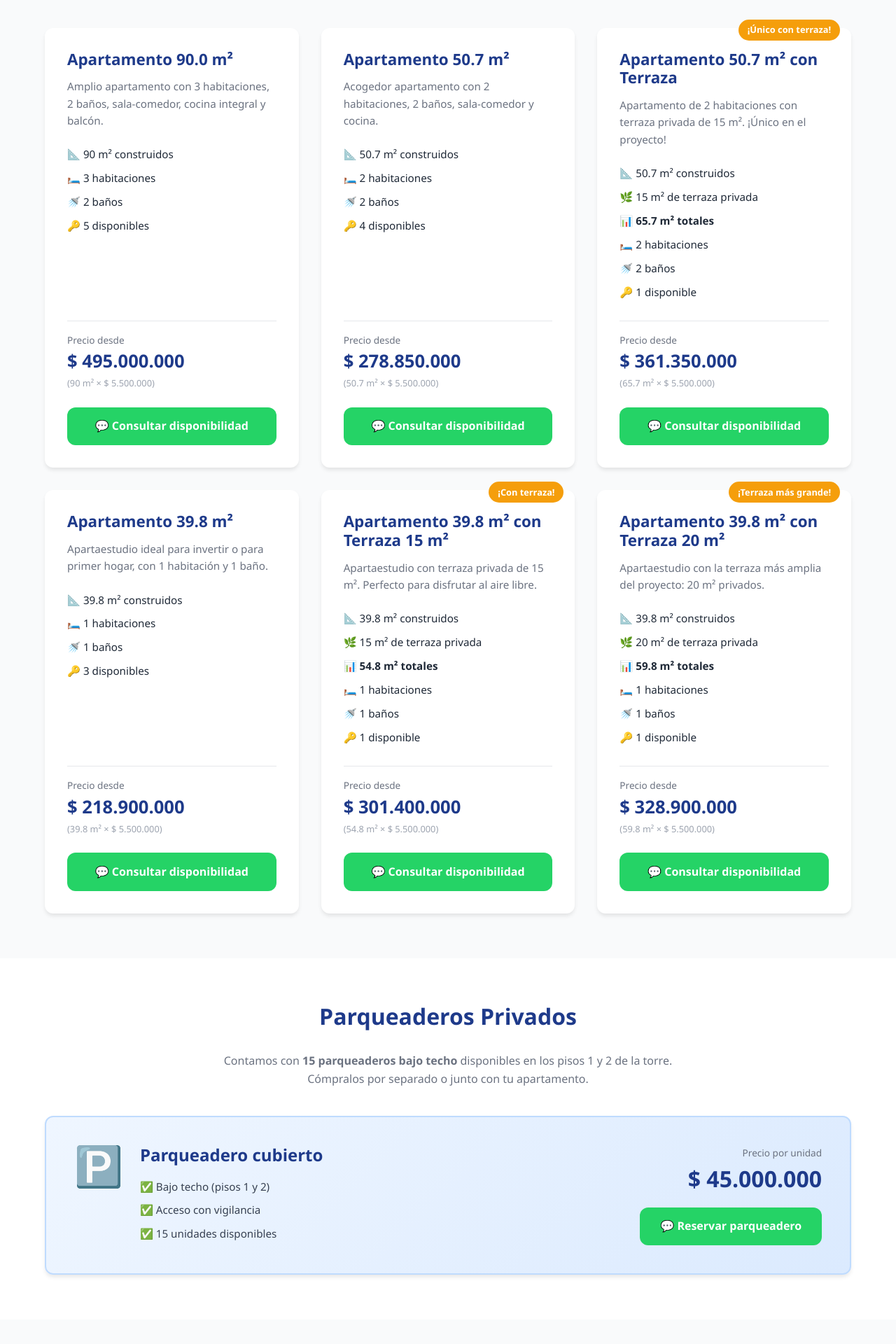
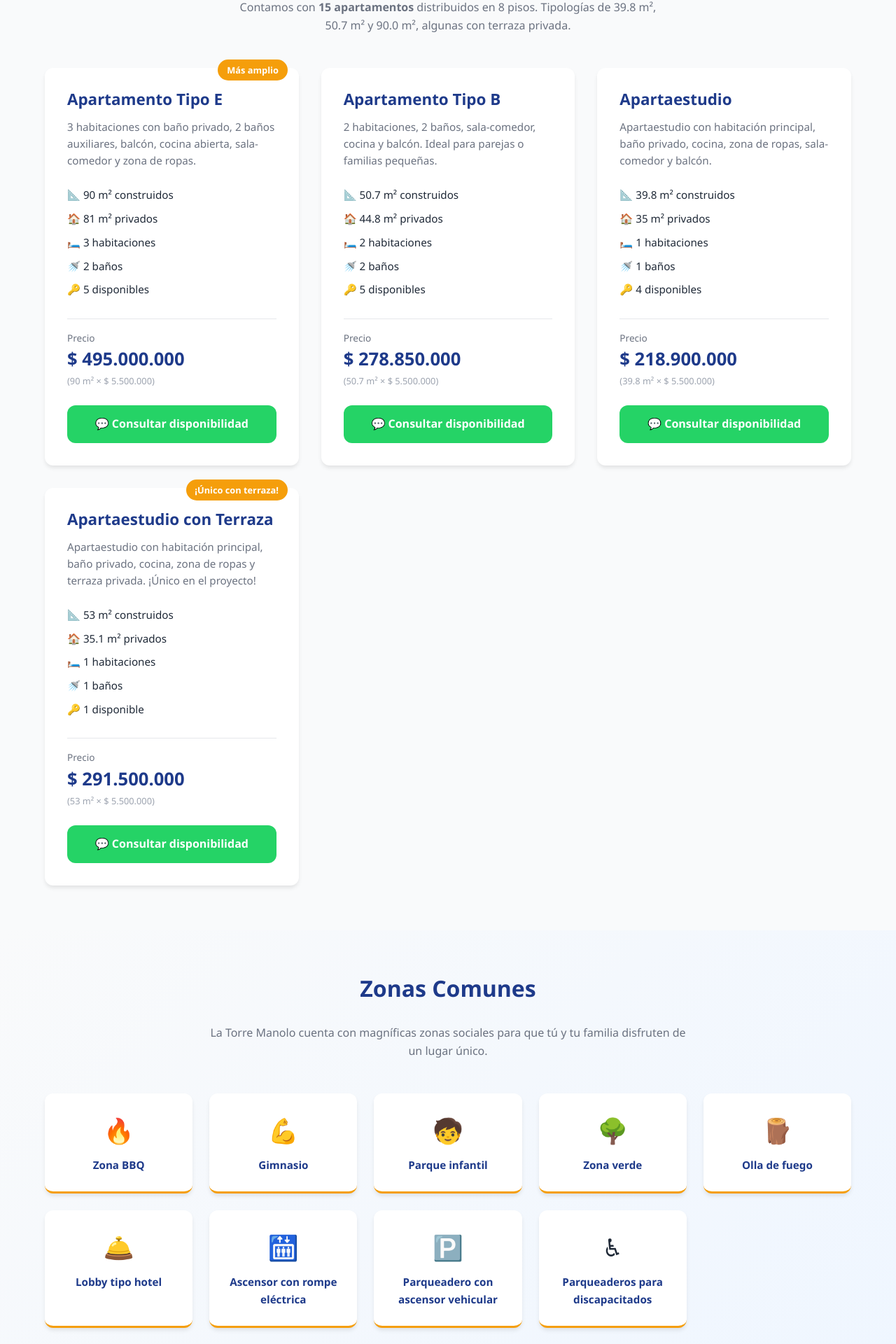
Before and after one commit to andresCaipaAldana/InversionesSur, a React (Vite) app: page / in a window 1280 px wide. Shown: the part 750-2670 px from the top of the page at 70% size. Built offline with nearby package versions, Linux system fonts and the light colour scheme.

Commit message:
nueva informacion con brochure

```diff
--- a/src/App.jsx
+++ b/src/App.jsx
@@ -1,6 +1,7 @@
 import Header from './components/Header'
 import Hero from './components/Hero'
 import Apartamentos from './components/Apartamentos'
+import ZonasComunes from './components/ZonasComunes'
 import Parqueaderos from './components/Parqueaderos'
 import Entorno from './components/Entorno'
 import Mapa from './components/Mapa'
@@ -12,6 +13,7 @@ function App() {
       <Header />
       <Hero />
       <Apartamentos />
+      <ZonasComunes />
       <Parqueaderos />
       <Entorno />
       <Mapa />
--- a/src/components/Apartamentos.jsx
+++ b/src/components/Apartamentos.jsx
@@ -1,7 +1,6 @@
 import {
   apartamentos,
   calcularPrecio,
-  calcularAreaTotal,
   formatearPrecio,
   PRECIO_M2,
 } from '../data/apartamentos'
@@ -16,14 +15,13 @@ function Apartamentos() {
         <h2>Nuestros Apartamentos</h2>
         <p className="apartamentos__intro">
           Contamos con <strong>15 apartamentos</strong> distribuidos en 8 pisos.
-          Tipologías de 40 m², 65 m² y 90 m². Algunos con terraza privada única.
+          Tipologías de 39.8 m², 50.7 m² y 90.0 m², algunas con terraza privada.
         </p>
         <div className="apartamentos__grid">
           {apartamentos.map((apto) => {
-            const areaTotal = calcularAreaTotal(apto.area, apto.areaTerraza)
-            const precio = calcularPrecio(apto.area, apto.areaTerraza)
+            const precio = calcularPrecio(apto.areaConstruida)
             const mensaje = encodeURIComponent(
-              `Hola, estoy interesado en el ${apto.tipo} de Inversiones Sur. ¿Me pueden dar más información?`
+              `Hola, estoy interesado en el ${apto.tipo} de la Torre Manolo. ¿Me pueden dar más información?`
             )
             const linkWhatsApp = `https://wa.me/${TELEFONO}?text=${mensaje}`
 
@@ -36,13 +34,8 @@ function Apartamentos() {
                 <p className="card__descripcion">{apto.descripcion}</p>
 
                 <ul className="card__detalles">
-                  <li>📐 {apto.area} m² construidos</li>
-                  {apto.areaTerraza > 0 && (
-                    <li>🌿 {apto.areaTerraza} m² de terraza privada</li>
-                  )}
-                  {apto.areaTerraza > 0 && (
-                    <li>📊 <strong>{areaTotal} m² totales</strong></li>
-                  )}
+                  <li>📐 {apto.areaConstruida} m² construidos</li>
+                  <li>🏠 {apto.areaPrivada} m² privados</li>
                   <li>🛏️ {apto.habitaciones} habitaciones</li>
                   <li>🚿 {apto.banos} baños</li>
                   <li>
@@ -52,12 +45,12 @@ function Apartamentos() {
                 </ul>
 
                 <div className="card__precio">
-                  <span className="card__precio-label">Precio desde</span>
+                  <span className="card__precio-label">Precio</span>
                   <span className="card__precio-valor">
                     {formatearPrecio(precio)}
                   </span>
                   <span className="card__precio-m2">
-                    ({areaTotal} m² × {formatearPrecio(PRECIO_M2)})
+                    ({apto.areaConstruida} m² × {formatearPrecio(PRECIO_M2)})
                   </span>
                 </div>
 
--- a/src/components/Hero.jsx
+++ b/src/components/Hero.jsx
@@ -2,7 +2,7 @@ import './Hero.css'
 import { TORRE } from '../data/apartamentos'
 
 const WHATSAPP =
-  'https://wa.me/573017982968?text=Hola,%20quiero%20informaci%C3%B3n%20sobre%20los%20apartamentos%20de%20la%20Torre%20Manolo'
+  'https://wa.me/573017982968?text=Hola,%20quiero%20informaci%C3%B3n%20sobre%20la%20Torre%20Manolo'
 
 function Hero() {
   return (
@@ -10,10 +10,10 @@ function Hero() {
       <div className="container hero__contenido">
         <span className="hero__badge">Torre {TORRE}</span>
         <h1 className="hero__titulo">
-          Tu nuevo hogar en <span>Fusagasugá</span>
+          Un espacio perfecto para <span>invertir en tu bienestar</span>
         </h1>
         <p className="hero__subtitulo">
-          Apartamentos modernos de 39.8 m², 50.7 m² y 90.0 m² en el corazón de
+          Apartamentos modernos de 39.8 m², 50.7 m² y 90.0 m² en Fusagasugá,
           Cundinamarca.
           <br />
           Precio desde <strong>$5.500.000 / m²</strong>
--- a/src/components/Mapa.jsx
+++ b/src/components/Mapa.jsx
@@ -14,12 +14,13 @@ function Mapa() {
         <p className="mapa__intro">
           <strong>{DIRECCION}</strong>
           <br />
-          En una zona residencial tranquila, rodeada de colegios, universidades y
-          comercio.
+          Cerca a las principales vías de acceso: Calle 22, Transversal 12 y
+          Carrera 3. Rodeado de importantes sitios de educación, salud,
+          entretenimiento y comercio.
         </p>
         <div className="mapa__contenedor">
           <iframe
-            title="Ubicación Inversiones Sur"
+            title="Ubicación Torre Manolo"
             src={src}
             width="100%"
             height="450"
--- /dev/null
+++ b/src/components/ZonasComunes.css
@@ -0,0 +1,43 @@
+.zonas {
+  background: linear-gradient(135deg, #f9fafb 0%, #eff6ff 100%);
+}
+
+.zonas__intro {
+  text-align: center;
+  max-width: 700px;
+  margin: 0 auto 3rem;
+  color: #6b7280;
+}
+
+.zonas__grid {
+  display: grid;
+  grid-template-columns: repeat(auto-fit, minmax(180px, 1fr));
+  gap: 1.5rem;
+}
+
+.zonas__item {
+  background: var(--color-blanco);
+  border-radius: var(--radio);
+  padding: 1.5rem 1rem;
+  text-align: center;
+  box-shadow: var(--sombra);
+  transition: transform 0.3s, box-shadow 0.3s;
+  border-bottom: 3px solid var(--color-secundario);
+}
+
+.zonas__item:hover {
+  transform: translateY(-5px);
+  box-shadow: 0 12px 24px rgba(0, 0, 0, 0.12);
+}
+
+.zonas__icono {
+  font-size: 2.2rem;
+  display: block;
+  margin-bottom: 0.6rem;
+}
+
+.zonas__nombre {
+  font-weight: 600;
+  color: var(--color-primario);
+  font-size: 0.95rem;
+}
--- /dev/null
+++ b/src/components/ZonasComunes.jsx
@@ -0,0 +1,26 @@
+import { zonasComunes } from '../data/apartamentos'
+import './ZonasComunes.css'
+
+function ZonasComunes() {
+  return (
+    <section className="zonas">
+      <div className="container">
+        <h2>Zonas Comunes</h2>
+        <p className="zonas__intro">
+          La Torre Manolo cuenta con magníficas zonas sociales para que tú y tu
+          familia disfruten de un lugar único.
+        </p>
+        <div className="zonas__grid">
+          {zonasComunes.map((zona, idx) => (
+            <div key={idx} className="zonas__item">
+              <span className="zonas__icono">{zona.icono}</span>
+              <span className="zonas__nombre">{zona.nombre}</span>
+            </div>
+          ))}
+        </div>
+      </div>
+    </section>
+  )
+}
+
+export default ZonasComunes
--- a/src/data/apartamentos.js
+++ b/src/data/apartamentos.js
@@ -5,76 +5,64 @@ export const TORRE = 'Manolo'
 export const apartamentos = [
   {
     id: 1,
-    tipo: 'Apartamento 90.0 m²',
-    area: 90.0,
-    areaTerraza: 0,
+    tipo: 'Apartamento Tipo E',
+    areaPrivada: 81.0,
+    areaConstruida: 90.0,
     habitaciones: 3,
     banos: 2,
     disponibles: 5,
     descripcion:
-      'Amplio apartamento con 3 habitaciones, 2 baños, sala-comedor, cocina integral y balcón.',
-    etiqueta: null,
+      '3 habitaciones con baño privado, 2 baños auxiliares, balcón, cocina abierta, sala-comedor y zona de ropas.',
+    etiqueta: 'Más amplio',
   },
   {
     id: 2,
-    tipo: 'Apartamento 50.7 m²',
-    area: 50.7,
-    areaTerraza: 0,
+    tipo: 'Apartamento Tipo B',
+    areaPrivada: 44.8,
+    areaConstruida: 50.7,
     habitaciones: 2,
     banos: 2,
-    disponibles: 4,
+    disponibles: 5,
     descripcion:
-      'Acogedor apartamento con 2 habitaciones, 2 baños, sala-comedor y cocina.',
+      '2 habitaciones, 2 baños, sala-comedor, cocina y balcón. Ideal para parejas o familias pequeñas.',
     etiqueta: null,
   },
   {
     id: 3,
-    tipo: 'Apartamento 50.7 m² con Terraza',
-    area: 50.7,
-    areaTerraza: 15,
-    habitaciones: 2,
-    banos: 2,
-    disponibles: 1,
+    tipo: 'Apartaestudio',
+    areaPrivada: 35.0,
+    areaConstruida: 39.8,
+    habitaciones: 1,
+    banos: 1,
+    disponibles: 4,
     descripcion:
-      'Apartamento de 2 habitaciones con terraza privada de 15 m². ¡Único en el proyecto!',
-    etiqueta: '¡Único con terraza!',
+      'Apartaestudio con habitación principal, baño privado, cocina, zona de ropas, sala-comedor y balcón.',
+    etiqueta: null,
   },
   {
     id: 4,
-    tipo: 'Apartamento 39.8 m²',
-    area: 39.8,
-    areaTerraza: 0,
-    habitaciones: 1,
-    banos: 1,
-    disponibles: 3,
-    descripcion:
-      'Apartaestudio ideal para invertir o para primer hogar, con 1 habitación y 1 baño.',
-    etiqueta: null,
-  },
-  {
-    id: 5,
-    tipo: 'Apartamento 39.8 m² con Terraza 15 m²',
-    area: 39.8,
-    areaTerraza: 15,
+    tipo: 'Apartaestudio con Terraza',
+    areaPrivada: 35.1,
+    areaConstruida: 53.0,
     habitaciones: 1,
     banos: 1,
     disponibles: 1,
     descripcion:
-      'Apartaestudio con terraza privada de 15 m². Perfecto para disfrutar al aire libre.',
-    etiqueta: '¡Con terraza!',
+      'Apartaestudio con habitación principal, baño privado, cocina, zona de ropas y terraza privada. ¡Único en el proyecto!',
+    etiqueta: '¡Único con terraza!',
   },
-  {
-    id: 6,
-    tipo: 'Apartamento 39.8 m² con Terraza 20 m²',
-    area: 39.8,
-    areaTerraza: 20,
-    habitaciones: 1,
-    banos: 1,
-    disponibles: 1,
-    descripcion:
-      'Apartaestudio con la terraza más amplia del proyecto: 20 m² privados.',
-    etiqueta: '¡Terraza más grande!',
-  },
+]
+
+export const zonasComunes = [
+  { icono: '🔥', nombre: 'Zona BBQ' },
+  { icono: '💪', nombre: 'Gimnasio' },
+  { icono: '🧒', nombre: 'Parque infantil' },
+  { icono: '🌳', nombre: 'Zona verde' },
+  { icono: '🪵', nombre: 'Olla de fuego' },
+  { icono: '🛎️', nombre: 'Lobby tipo hotel' },
+  { icono: '🛗', nombre: 'Ascensor con rompe eléctrica' },
+  { icono: '🅿️', nombre: 'Parqueadero con ascensor vehicular' },
+  { icono: '♿', nombre: 'Parqueaderos para discapacitados' },
 ]
 
 export const formatearPrecio = (valor) => {
@@ -85,10 +73,6 @@ export const formatearPrecio = (valor) => {
   }).format(valor)
 }
 
-export const calcularPrecio = (area, areaTerraza = 0) => {
-  return (area + areaTerraza) * PRECIO_M2
+export const calcularPrecio = (areaConstruida) => {
+  return areaConstruida * PRECIO_M2
 }
-
-export const calcularAreaTotal = (area, areaTerraza = 0) => {
-  return parseFloat((area + areaTerraza).toFixed(1))
-}
```
